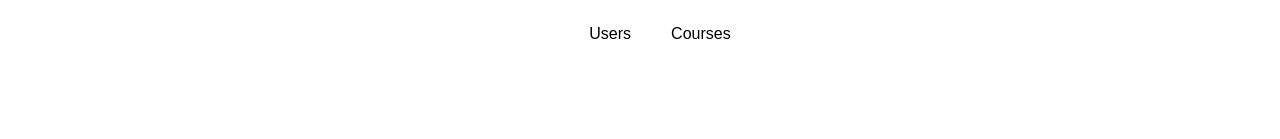
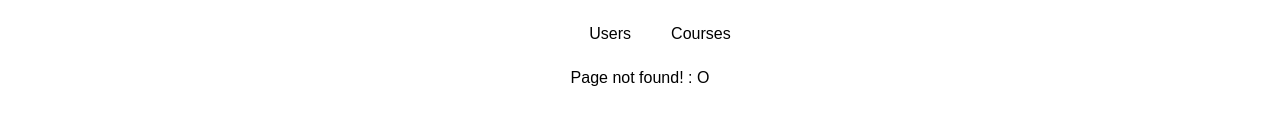
Before and after one commit to CsabaTheKiss/react-routing, a React (Create React App) app: page / in a window 1280 px wide. Shown: the part 161-300 px from the top of the page. Built offline with nearby package versions, Linux system fonts and the light colour scheme.

Commit message:
Added page not found page with redirect

```diff
--- a/src/App.js
+++ b/src/App.js
@@ -1,8 +1,9 @@
 import React, { Component } from 'react';
-import { Route, BrowserRouter, Link } from 'react-router-dom';
+import { Route, BrowserRouter, Link, Switch } from 'react-router-dom';
 
 import Courses from './containers/Courses/Courses';
 import Users from './containers/Users/Users';
+import Unknown from './containers/Unknown/Unknown';
 
 class App extends Component {
   render () {
@@ -27,7 +28,10 @@ class App extends Component {
           </nav>
 
           <Route path="/users" component={Users} />
-          <Route path="/courses" component={Courses} />
+          <Switch>
+            <Route path="/courses" component={Courses} />
+            <Route component={Unknown} />
+          </Switch>
         </div>
       </BrowserRouter>
     );
--- /dev/null
+++ b/src/containers/Unknown/Unknown.js
@@ -0,0 +1,7 @@
+import React from 'react';
+
+const unknown = () => {
+    return <p>Page not found! : O</p>
+}
+
+export default unknown;
```
